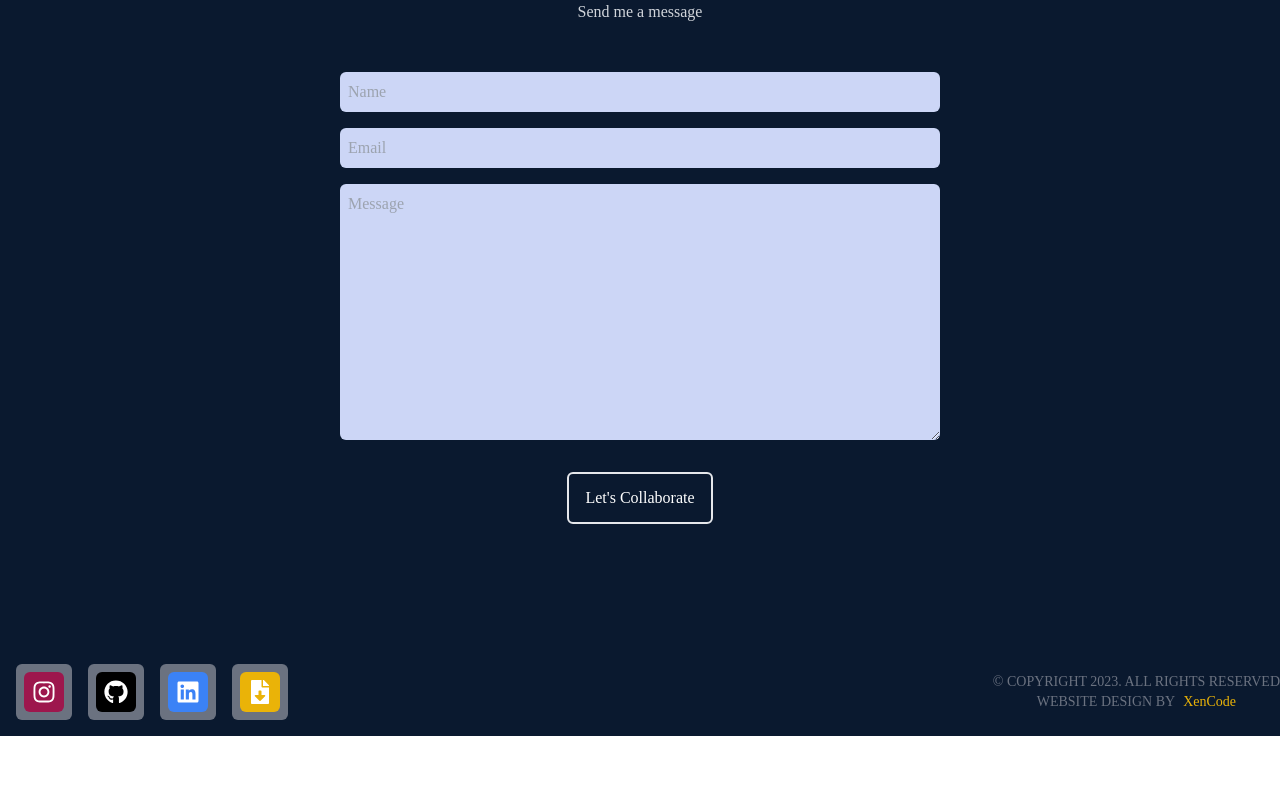
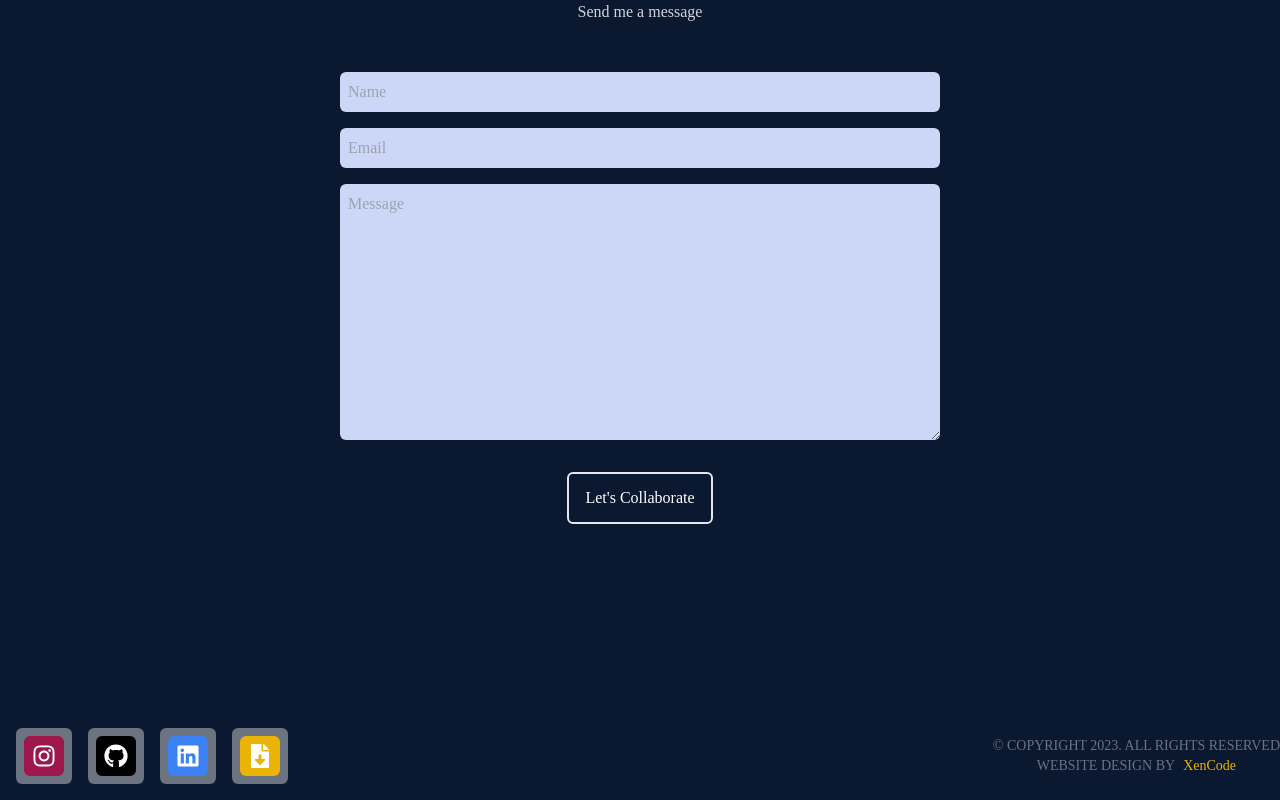
Before and after one commit to sabbatj/react-portfolio-js, a React (Create React App) app: page / in a window 1280 px wide. Shown: the part 3352-4152 px from the top of the page. Before the commit the page ends 4088 px from the top, so only its background shows below. Built offline with nearby package versions, Linux system fonts and the light colour scheme.

Commit message:
Update footer.tsx

```diff
--- a/src/components/footer/footer.tsx
+++ b/src/components/footer/footer.tsx
@@ -3,7 +3,7 @@ import { FaInstagram, FaGithub, FaLinkedin, FaFileDownload } from "react-icons/f
 const Footer = () => {
   return (
     <footer className="bg-[#0a192f] text-white">
-      <div className="container mx-auto py-4 flex flex-col md:flex-row justify-between items-center">
+      <div className="container pt-20 mx-auto py-4 flex flex-col md:flex-row justify-between items-center">
         <div className="flex space-x-4 justify-start md:pl-4">
           <div className="bg-gray-500 rounded-md p-2 aspect-w-1 aspect-h-1">
             <a
```
